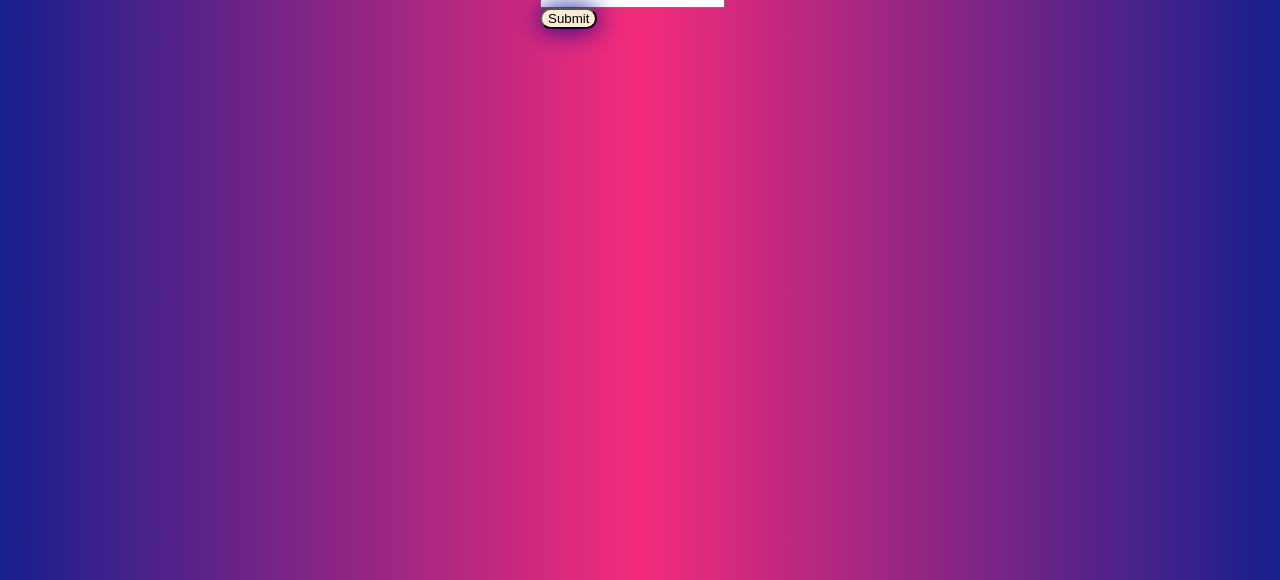
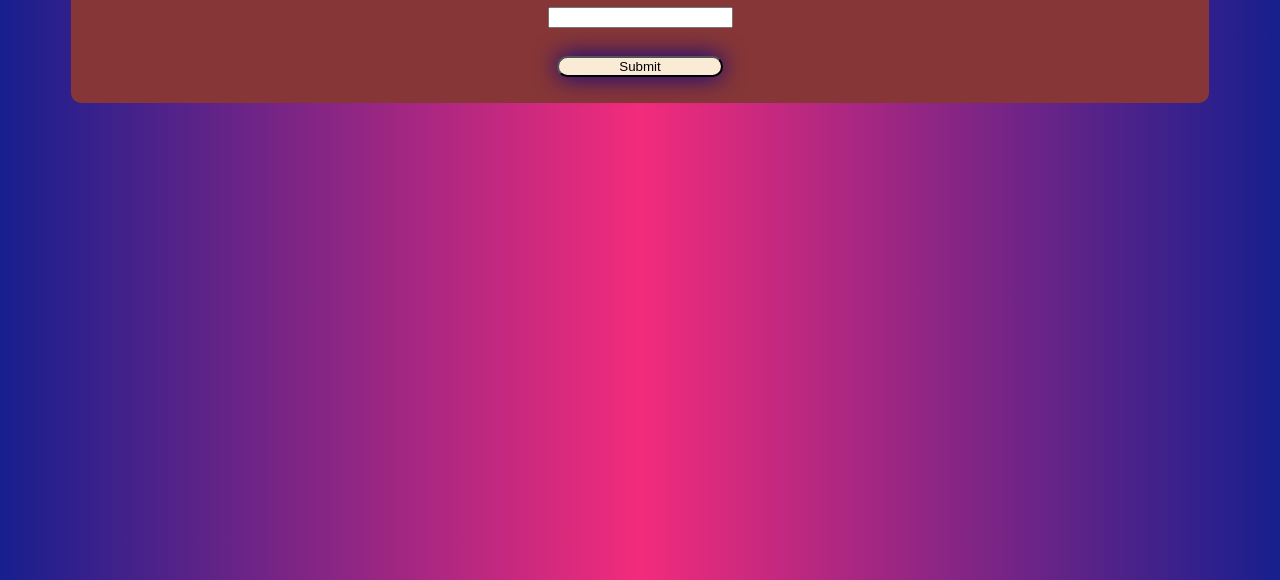
Before and after one commit to LooperShowcase/futuretech-Hani-Ki, a plain HTML site: page index.html in a window 1280 px wide. Shown: the part 220-800 px from the top of the page. Drawn offline with Linux system fonts and the light colour scheme.

Commit message:
Update style.css

```diff
--- a/style.css
+++ b/style.css
@@ -1,28 +1,39 @@
-.contener
-{
+.container {
     background-color: rgb(134, 54, 54);
     display: flex;
     flex-direction: column;
     align-items: center;
     justify-content: center;
-    width: 50%;
-    border-radius: 10px 0px ;
+    width: 90%; /* Adjust the width as per your preference */
+    border-radius: 10px;
+    margin: 0 auto; /* Center the container horizontally */
 }
-button
-{
+
+button {
     background-color: antiquewhite;
     border-radius: 15px;
     box-shadow: 0px 0px 25px darkblue;
+    width: 100%; /* Make the button fill the container width */
+    margin-top: 10px; /* Add some spacing between buttons */
+    margin-bottom: 10px; /* Add some spacing between buttons */
 }
-button:hover
-{
-background-color: rgb(17, 202, 10);
-color: darkviolet;
-cursor: pointer;
+
+button:hover {
+    background-color: rgb(17, 202, 10);
+    color: darkviolet;
+    cursor: pointer;
 }
-body{
+
+body {
     align-items: center;
     display: flex;
-   flex-direction: column;
-   background: linear-gradient(to right, rgb(23, 31, 142), rgb(243, 43, 123) 50%, rgb(23, 31, 142));
+    flex-direction: column;
+    background: linear-gradient(to right, rgb(23, 31, 142), rgb(243, 43, 123) 50%, rgb(23, 31, 142));
 }
+
+/* Media Query for screens with a maximum width of 768 pixels */
+@media (max-width: 768px) {
+    .container {
+        width: 90%; /* Adjust the width as per your preference */
+    }
+}
```
